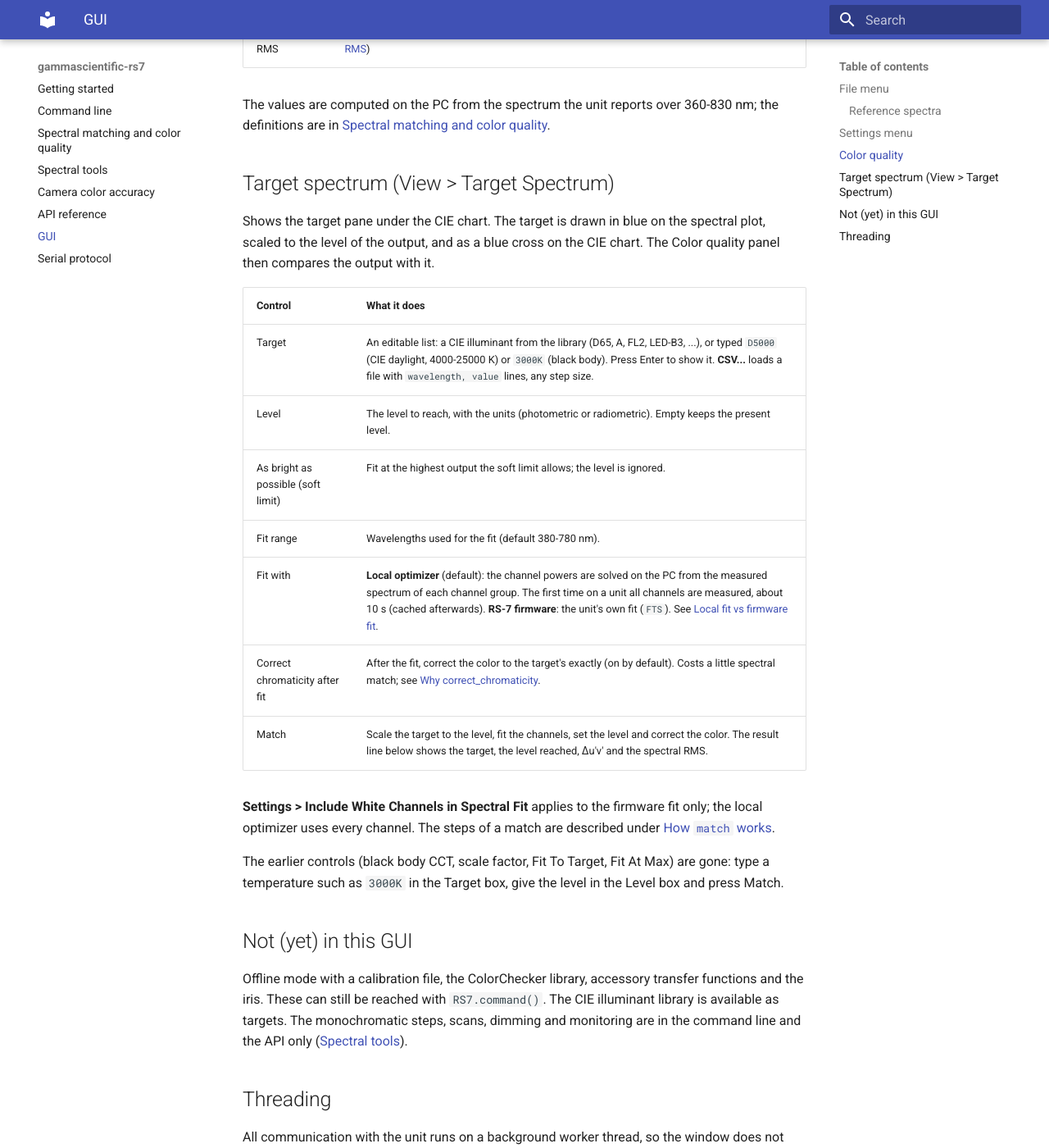
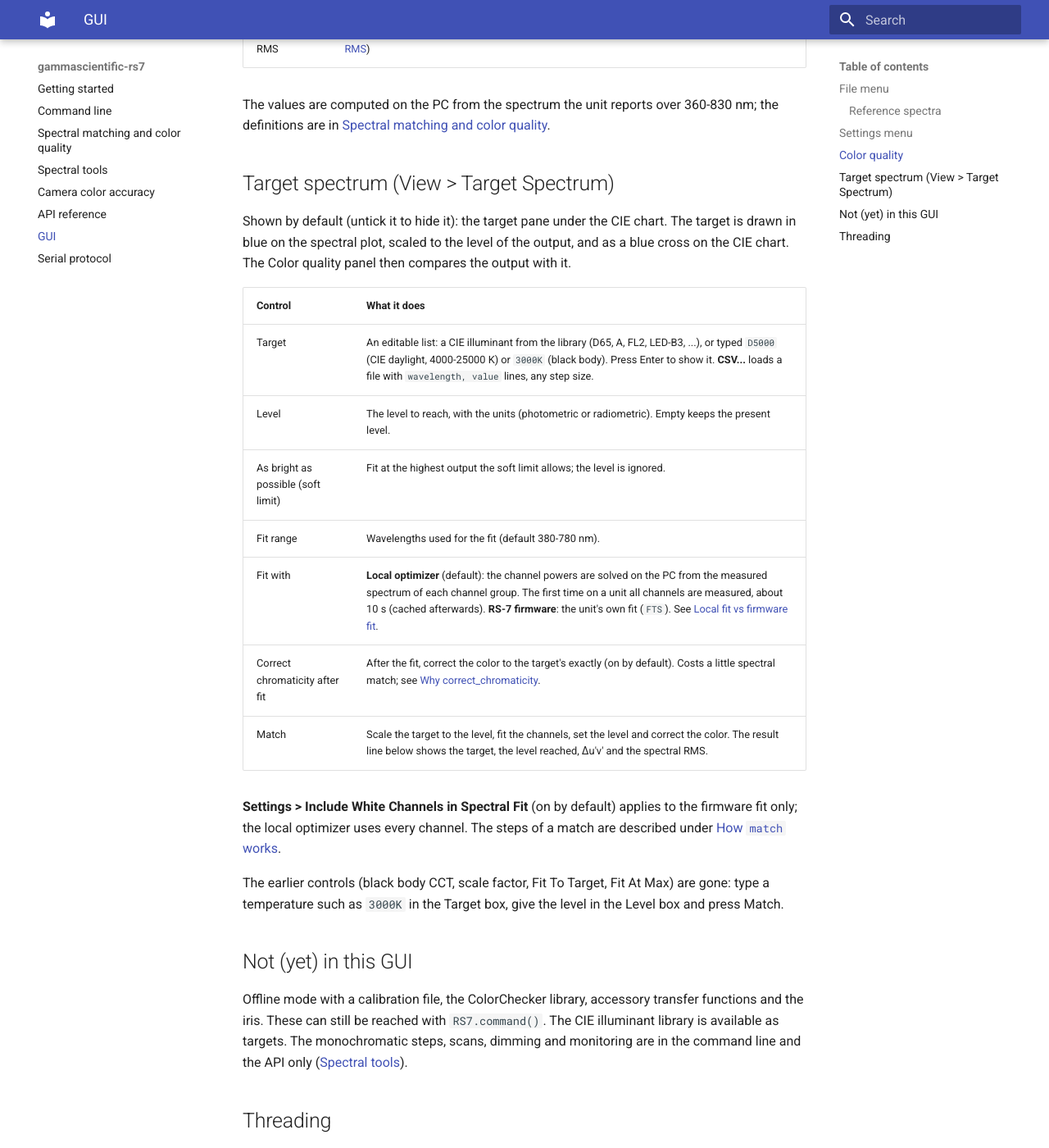
Before and after one commit to phili-b/gammascientific-rs7, an MkDocs documentation site: the page built from docs/gui.md, in a window 1280 px wide and 1400 px high, scrolled down 3134 px. Shown: the whole window at 82% size. Built offline with MkDocs 1.6.1 and Material for MkDocs 9.7.7, drawn with Linux system fonts in a browser that asks for light colours.

Commit message:
GUI: show the target pane and use white channels by default
The target spectrum pane is shown at start (View > Target Spectrum
hides it), and Settings > Include White Channels in Spectral Fit is on.
match() and 'rs7 match' now default to include_white=True (--white /
--no-white); it only affects the firmware fit, the local fit already
uses every channel, and the local optimizer stays the default method.

```diff
--- a/docs/gui.md
+++ b/docs/gui.md
@@ -50,7 +50,7 @@ gone when the window closes. Only the part inside the plotted range is drawn.
 - **Select COM Port**: connect; the port is remembered (Qt `QSettings`) and reused at the next start. If none is stored, the first RS-7 found is used.
 - **Network Address**: connect to a port shared with `rs7 bridge` (`socket://host:5000`).
 - **Standard Observer** (2 or 10 degrees), **Peak Type**, **Optical Feedback**, **Working Distance**.
-- **Include White Channels in Spectral Fit**.
+- **Include White Channels in Spectral Fit** (on by default).
 
 ## Color quality
 
@@ -72,7 +72,7 @@ The values are computed on the PC from the spectrum the unit reports over 360-83
 
 ## Target spectrum (View > Target Spectrum)
 
-Shows the target pane under the CIE chart. The target is drawn in blue on the spectral plot, scaled to the level
+Shown by default (untick it to hide it): the target pane under the CIE chart. The target is drawn in blue on the spectral plot, scaled to the level
 of the output, and as a blue cross on the CIE chart. The Color quality panel then compares the output with it.
 
 | Control | What it does |
@@ -85,7 +85,7 @@ of the output, and as a blue cross on the CIE chart. The Color quality panel the
 | Correct chromaticity after fit | After the fit, correct the color to the target's exactly (on by default). Costs a little spectral match; see [Why correct_chromaticity](colorimetry.md#why-correct_chromaticity-is-on-by-default). |
 | Match | Scale the target to the level, fit the channels, set the level and correct the color. The result line below shows the target, the level reached, Δu'v' and the spectral RMS. |
 
-**Settings > Include White Channels in Spectral Fit** applies to the firmware fit only; the local optimizer uses
+**Settings > Include White Channels in Spectral Fit** (on by default) applies to the firmware fit only; the local optimizer uses
 every channel. The steps of a match are described
 under [How `match` works](colorimetry.md#how-match-works).
 
```
Also changed, not shown: docs/api.md (+1 -1 lines), docs/cli.md (+1 -1 lines), 3 other files.
